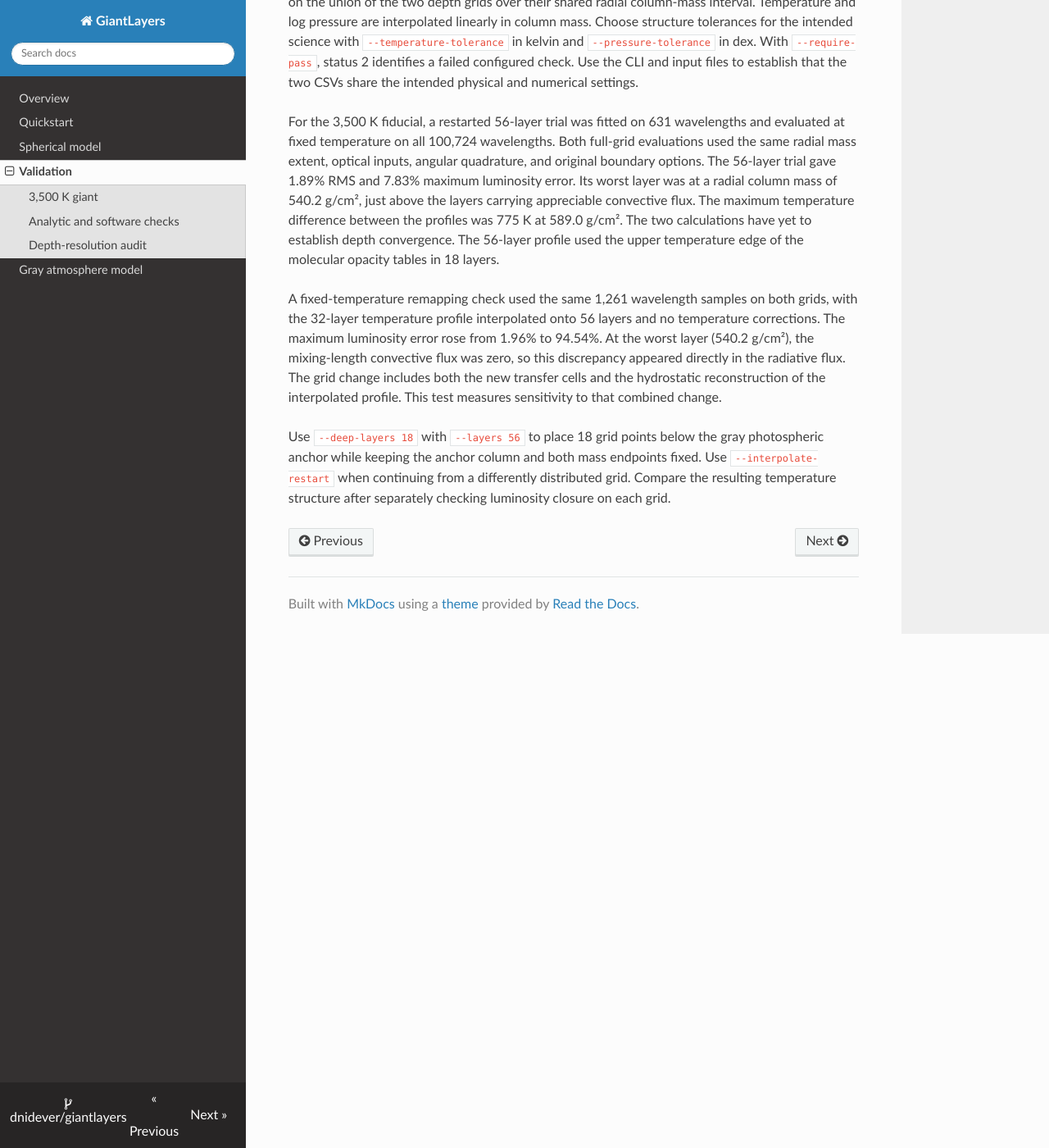
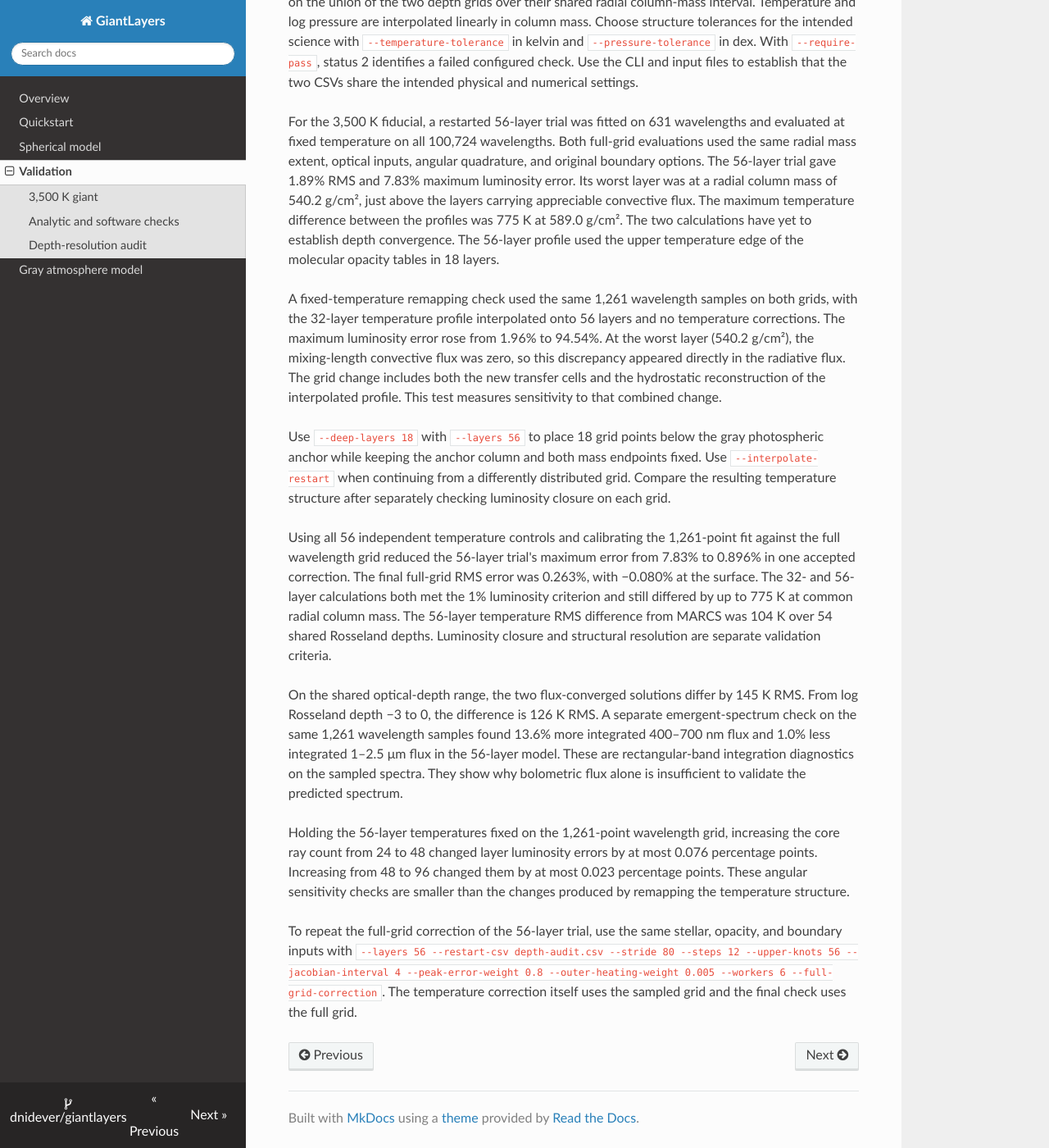
Before and after one commit to dnidever/giantlayers, an MkDocs documentation site: the page built from docs/validation.md, in a window 1280 px wide and 1400 px high, scrolled down 1587 px. Shown: the whole window at 82% size. Built offline with MkDocs 1.6.1, drawn with Linux system fonts in a browser that asks for light colours; nearby versions of some CDN libraries.

Commit message:
Record 56-layer luminosity convergence and spectrum sensitivity

```diff
--- a/docs/validation.md
+++ b/docs/validation.md
@@ -44,3 +44,11 @@ For the 3,500 K fiducial, a restarted 56-layer trial was fitted on 631 wavelengt
 A fixed-temperature remapping check used the same 1,261 wavelength samples on both grids, with the 32-layer temperature profile interpolated onto 56 layers and no temperature corrections. The maximum luminosity error rose from 1.96% to 94.54%. At the worst layer (540.2 g/cm²), the mixing-length convective flux was zero, so this discrepancy appeared directly in the radiative flux. The grid change includes both the new transfer cells and the hydrostatic reconstruction of the interpolated profile. This test measures sensitivity to that combined change.
 
 Use `--deep-layers 18` with `--layers 56` to place 18 grid points below the gray photospheric anchor while keeping the anchor column and both mass endpoints fixed. Use `--interpolate-restart` when continuing from a differently distributed grid. Compare the resulting temperature structure after separately checking luminosity closure on each grid.
+
+Using all 56 independent temperature controls and calibrating the 1,261-point fit against the full wavelength grid reduced the 56-layer trial's maximum error from 7.83% to 0.896% in one accepted correction. The final full-grid RMS error was 0.263%, with −0.080% at the surface. The 32- and 56-layer calculations both met the 1% luminosity criterion and still differed by up to 775 K at common radial column mass. The 56-layer temperature RMS difference from MARCS was 104 K over 54 shared Rosseland depths. Luminosity closure and structural resolution are separate validation criteria.
+
+On the shared optical-depth range, the two flux-converged solutions differ by 145 K RMS. From log Rosseland depth −3 to 0, the difference is 126 K RMS. A separate emergent-spectrum check on the same 1,261 wavelength samples found 13.6% more integrated 400–700 nm flux and 1.0% less integrated 1–2.5 μm flux in the 56-layer model. These are rectangular-band integration diagnostics on the sampled spectra. They show why bolometric flux alone is insufficient to validate the predicted spectrum.
+
+Holding the 56-layer temperatures fixed on the 1,261-point wavelength grid, increasing the core ray count from 24 to 48 changed layer luminosity errors by at most 0.076 percentage points. Increasing from 48 to 96 changed them by at most 0.023 percentage points. These angular sensitivity checks are smaller than the changes produced by remapping the temperature structure.
+
+To repeat the full-grid correction of the 56-layer trial, use the same stellar, opacity, and boundary inputs with `--layers 56 --restart-csv depth-audit.csv --stride 80 --steps 12 --upper-knots 56 --jacobian-interval 4 --peak-error-weight 0.8 --outer-heating-weight 0.005 --workers 6 --full-grid-correction`. The temperature correction itself uses the sampled grid and the final check uses the full grid.
--- a/test_spherical_transfer.py
+++ b/test_spherical_transfer.py
@@ -216,12 +216,16 @@ class TransferChecks(unittest.TestCase):
             corrected, _, history, knots, start = balance_all_layers(
                 model, (), (), {}, upper_knots=2, progress=lambda step, metrics: progress.append((step, metrics))
             )
+            with patch("spherical_heating.temperature_direction", return_value=[-.01]*5):
+                _, _, fallback_history, _, _ = balance_all_layers(model, (), (), {}, upper_knots=2)
 
         self.assertEqual(start, 5)
         self.assertEqual(knots, (0, 4, 5, 6, 7))
         self.assertEqual(len(history), 2)
         self.assertEqual(progress, list(enumerate(history)))
         self.assertLess(history[-1][1], 1e-8)
+        self.assertEqual(len(fallback_history), 2)
+        self.assertLess(fallback_history[-1][0], fallback_history[0][0])
         for row, initial in zip(corrected.structure, rows):
             self.assertAlmostEqual(row[3], 1.01*initial[3], places=5)
 
```
